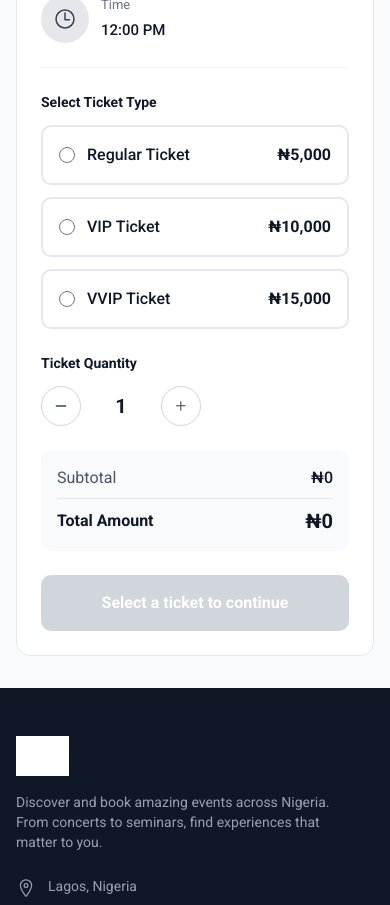
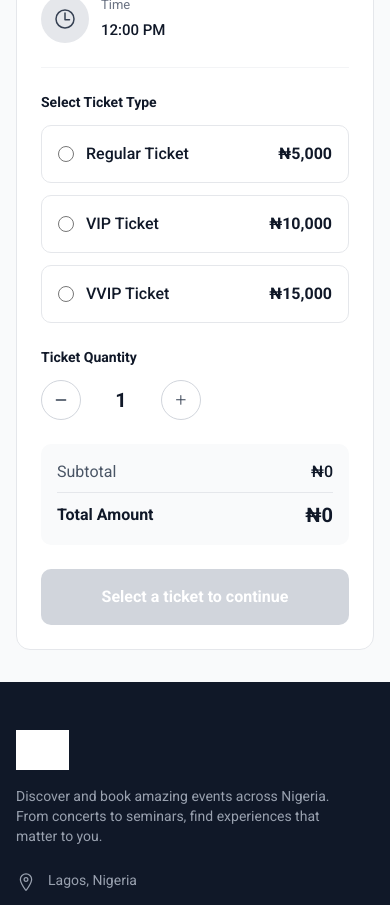
Before and after one commit to Wix-Code/event-booking-site, a Next.js app: page /events/1 in a window 390 px wide. Shown: the part 1660-2565 px from the top of the page. Built offline with nearby package versions, Linux system fonts and the light colour scheme; grey boxes are pictures that could not be loaded.

Commit message:
fix on event single page

```diff
--- a/app/events/[id]/page.tsx
+++ b/app/events/[id]/page.tsx
@@ -44,7 +44,7 @@
           {/* Left Column - Event Details */}
           <div className='flex-1 lg:flex-[2] flex flex-col gap-6'>
             <img
-              className='w-full h-[500px] lg:h-[500px] object-cover rounded-xl'
+              className='w-full h-[500px] lg:h-[600px] object-cover rounded-xl'
               src="https://shows.ng/su/evu/1766565553_IMG_8193.jpeg"
               alt="Campus Connect 2.0"
             />
@@ -121,9 +121,9 @@
                     {tickets.map((ticket) => (
                       <label
                         key={ticket.id}
-                        className={`flex items-center justify-between p-4 border-2 rounded-lg cursor-pointer transition ${
+                        className={`flex items-center justify-between p-4 border-1 rounded-lg cursor-pointer transition ${
                           selectedTicket === ticket.id
-                            ? 'border-black bg-gray-50'
+                            ? 'border-black border-2 bg-gray-50'
                             : 'border-gray-200 hover:border-gray-300'
                         }`}
                       >
```
